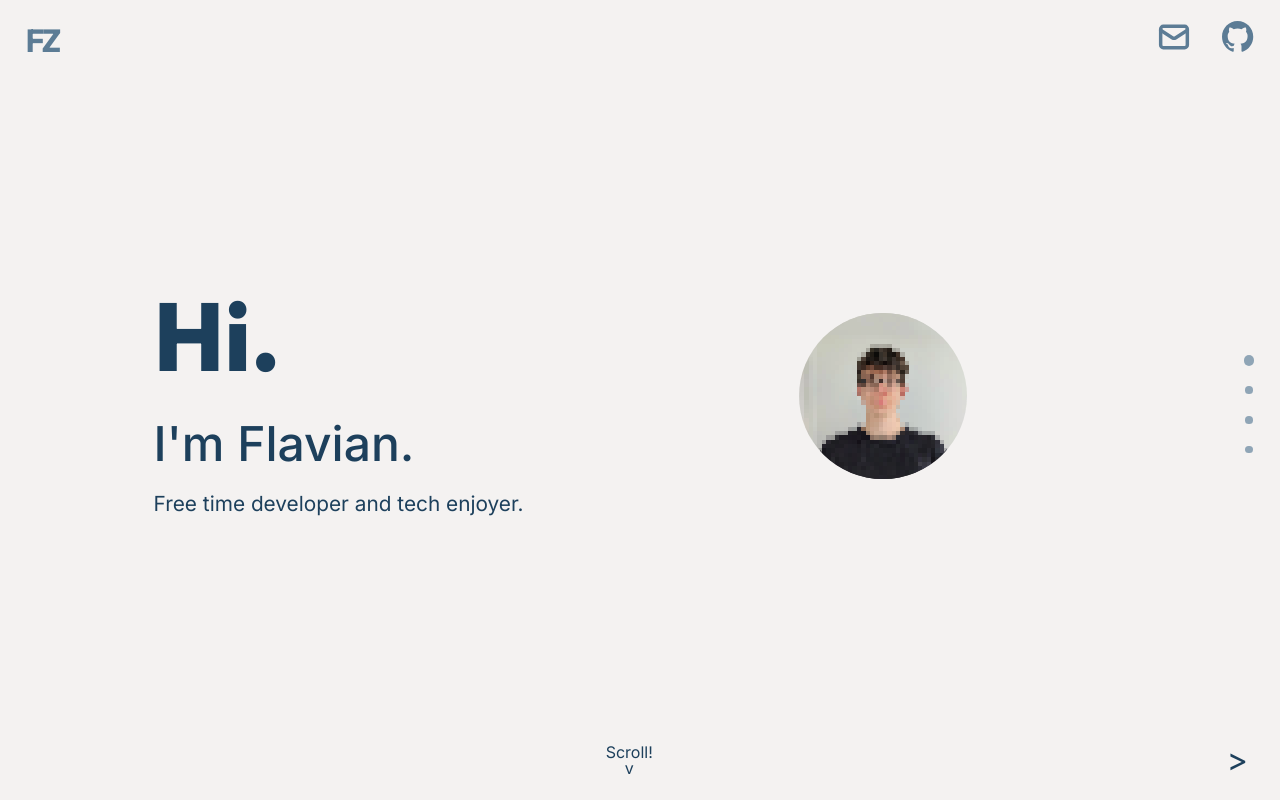
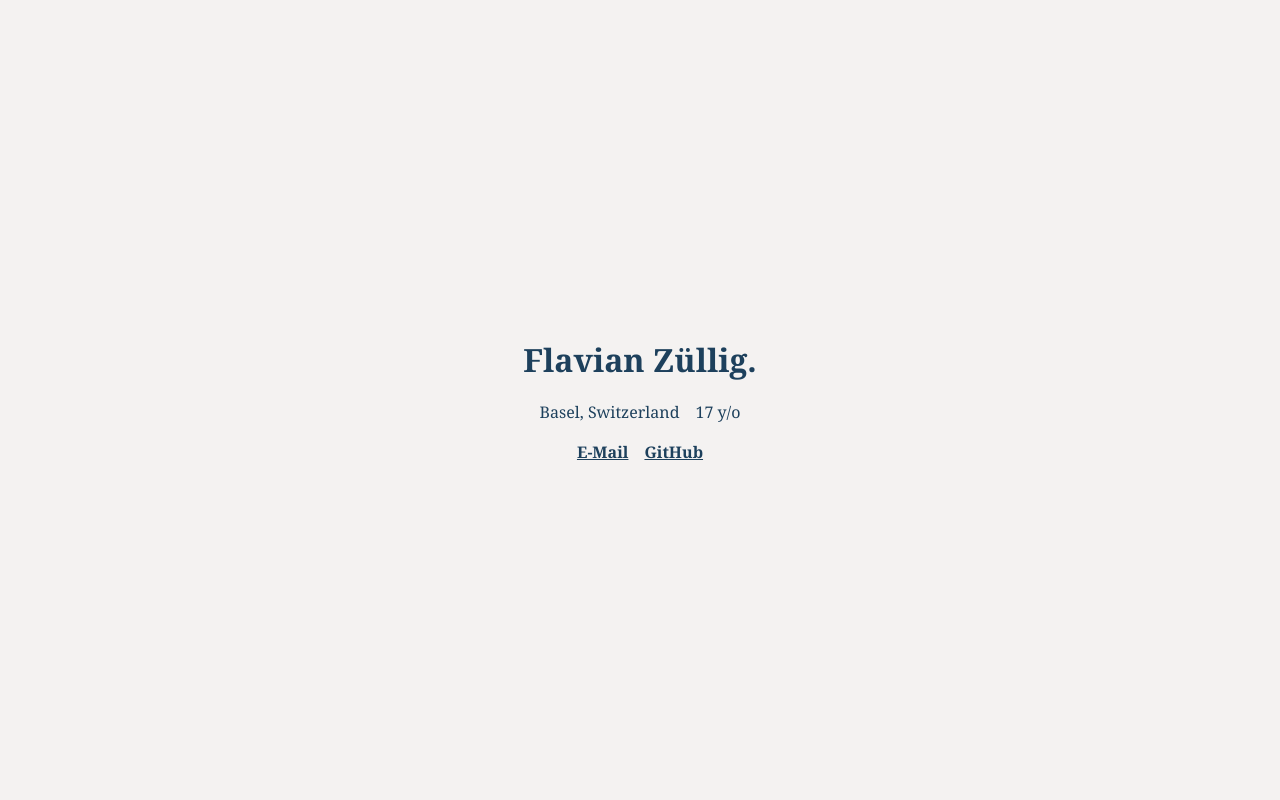
Before and after one commit to flavianz/flavianz, a React (Vite) app: page / in a window 1280 px wide. Built offline with nearby package versions, Linux system fonts and the light colour scheme.

Commit message:
disable old site, show temporary minimal info

```diff
--- a/src/Frame/Frame.tsx
+++ b/src/Frame/Frame.tsx
@@ -51,7 +51,59 @@ function MailIcon() {
     );
 }
 
+function differenceInYears(date1, date2) {
+    let years = date2.getFullYear() - date1.getFullYear();
+
+    // Subtract one if the anniversary hasn't happened yet
+    const anniversary = new Date(date1);
+    anniversary.setFullYear(date2.getFullYear());
+
+    if (anniversary > date2) {
+        years--;
+    }
+
+    return years;
+}
+
 export default function Frame() {
+    return (
+        <div
+            style={{
+                display: "flex",
+                alignItems: "center",
+                justifyContent: "center",
+                fontFamily: "Georgia",
+                height: "100vh",
+                width: "100vw",
+                flexDirection: "column",
+                gap: "1rem",
+            }}
+        >
+            <h1>Flavian Züllig.</h1>
+            <div style={{ display: "flex", alignItems: "center", gap: "1rem" }}>
+                <p>Basel, Switzerland</p>
+                <p>
+                    {differenceInYears(new Date("2007-09-14"), new Date())} y/o
+                </p>
+            </div>
+            <div style={{ display: "flex", alignItems: "center", gap: "1rem" }}>
+                <a
+                    style={{ textDecoration: "underline" }}
+                    href="mailto:flavianzullig@gmail.com"
+                >
+                    E-Mail
+                </a>
+                <a
+                    style={{ textDecoration: "underline" }}
+                    href="https://www.github.com/flavianz"
+                    target="_blank"
+                >
+                    GitHub
+                </a>
+            </div>
+        </div>
+    );
+
     if (!pagesArray.includes(window.location.pathname)) {
         window.location.pathname = "";
     }
```
